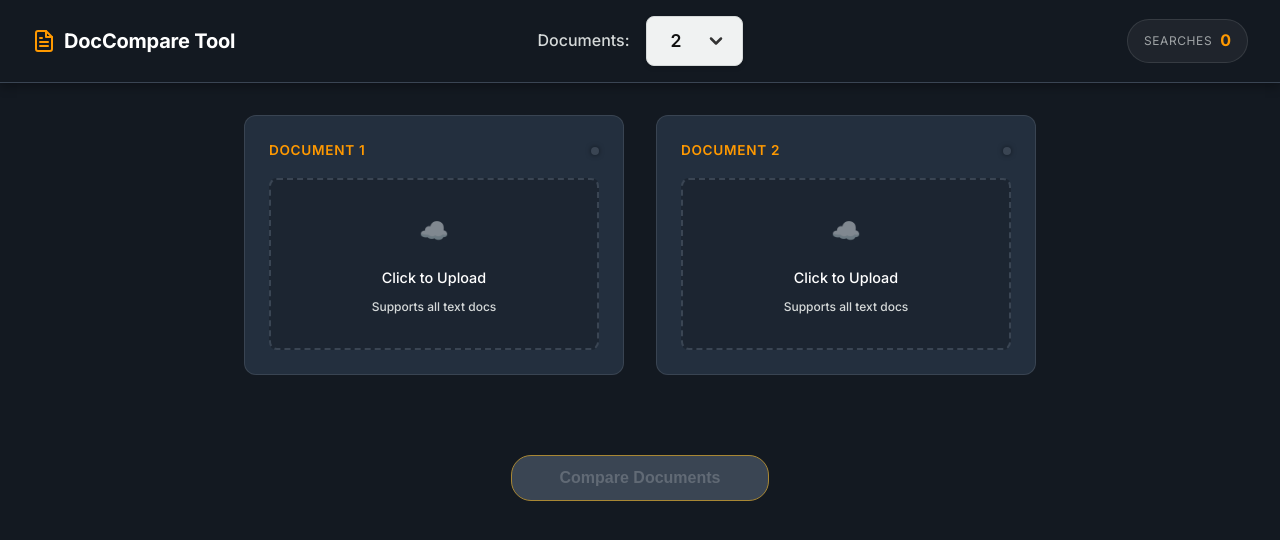
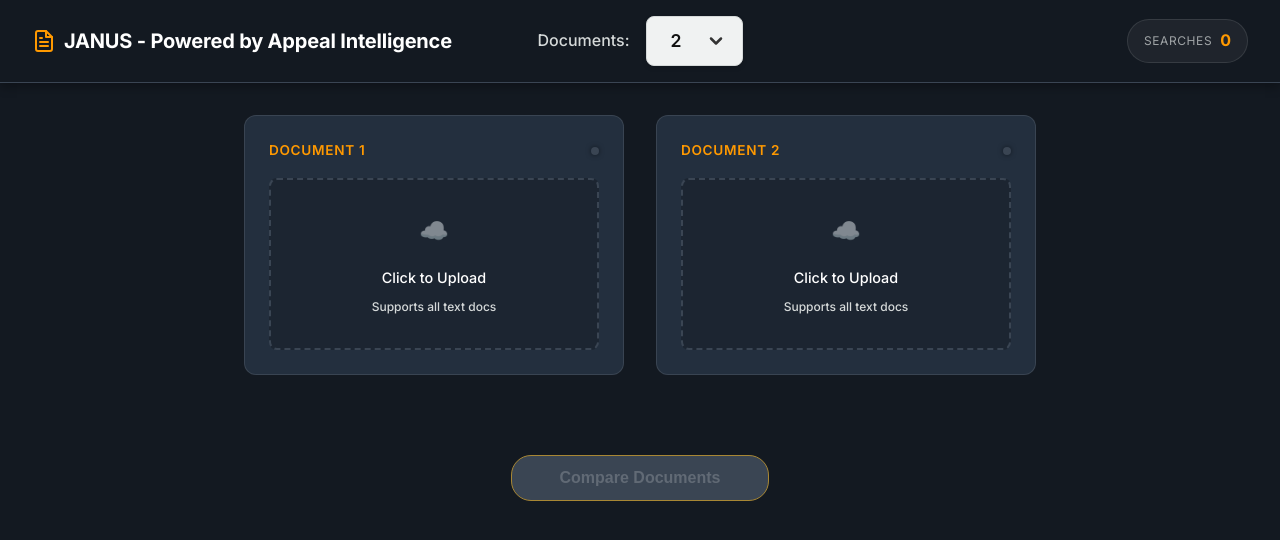
Before and after one commit to vijaytheegala/Doc_Tool_compare_v1, a plain HTML site: page index.html in a window 1280 px wide. Drawn offline with nearby package versions, Linux system fonts and the light colour scheme.

```diff
--- a/index.html
+++ b/index.html
@@ -28,7 +28,7 @@
                 <line x1="16" y1="17" x2="8" y2="17"></line>
                 <line x1="10" y1="9" x2="8" y2="9"></line>
             </svg>
-            DocCompare Tool
+            JANUS - Powered by Appeal Intelligence
         </div>
         <div class="controls">
             <div class="select-wrapper">
```
